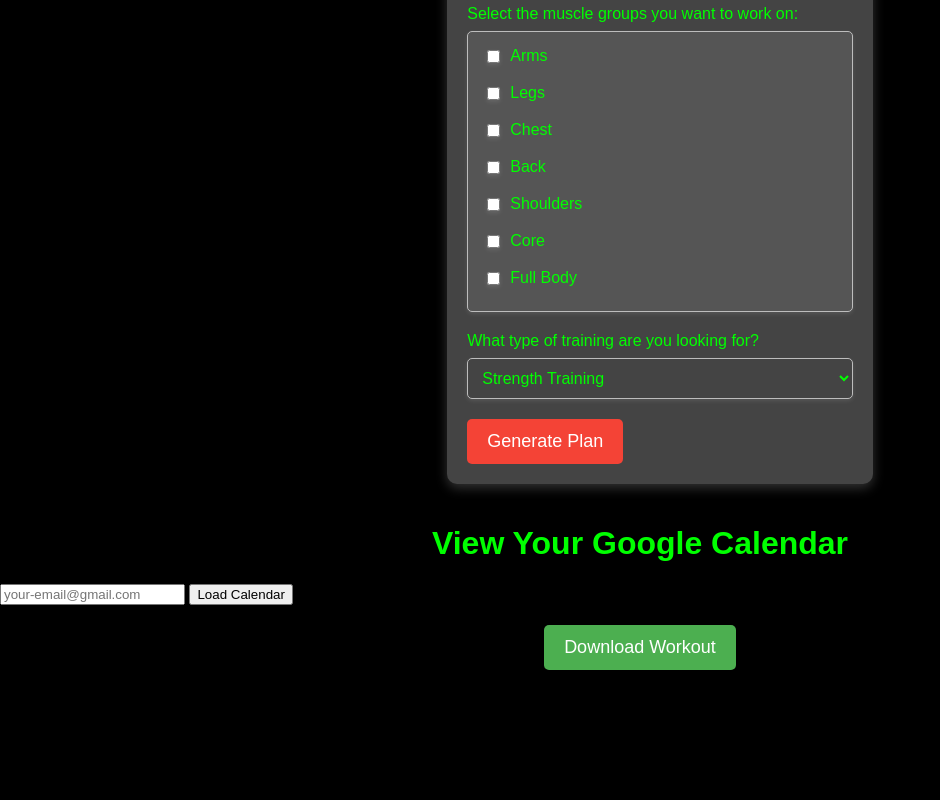
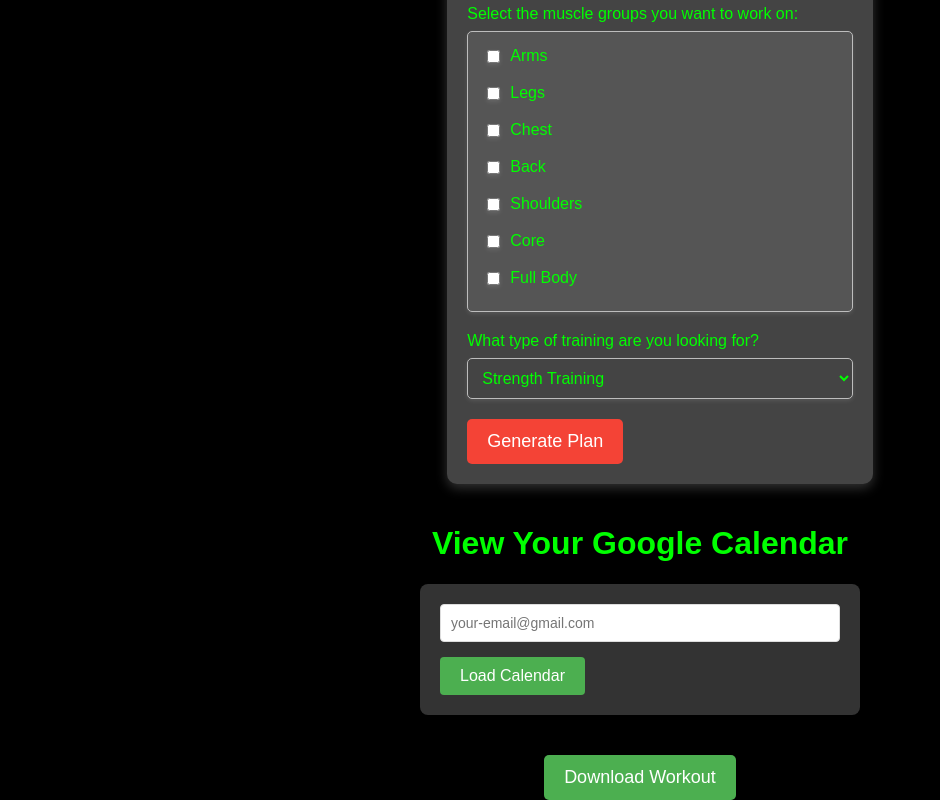
Before and after one commit to AndrewJop/Trainify, a website: page src/planner.html in a window 1280 px wide. Shown: the part 604-1404 px from the top of the page, without its empty margins (0-940 px from the left). Before the commit the page ends 1274 px from the top, so only its background shows below. Drawn offline with Linux system fonts and the light colour scheme.

Commit message:
styling changes

```diff
--- a/src/styles.css
+++ b/src/styles.css
@@ -274,3 +274,85 @@ h1 {
     font-size: 24px; /* Font size for visibility */
     text-align: center;
 }
+
+.response{
+    flex: auto;
+    justify-content: center;
+    align-items: center;
+}
+.white{
+    color:white;
+    padding: 3rem;
+}
+/* Style for the form container */
+#calendar-form {
+    display: flex;
+    flex-direction: column;
+    align-items: flex-start;
+    margin: 20px auto;
+    padding: 20px;
+    max-width: 400px;
+    background-color: #333;
+    border-radius: 8px;
+    box-shadow: 0 4px 10px rgba(0, 0, 0, 0.1);
+}
+
+/* Style for the form labels */
+#calendar-form label {
+    font-size: 16px;
+    color: #ffffff;
+    margin-bottom: 8px;
+    font-family: 'Arial', sans-serif;
+}
+
+/* Style for the input field */
+#calendar-form input {
+    width: 100%;
+    padding: 10px;
+    margin-bottom: 15px;
+    font-size: 14px;
+    border: 1px solid #ddd;
+    border-radius: 4px;
+    box-sizing: border-box;
+}
+
+/* Style for the input field when focused */
+#calendar-form input:focus {
+    border-color: #4CAF50;
+    outline: none;
+    box-shadow: 0 0 5px rgba(76, 175, 80, 0.5);
+}
+
+/* Style for the submit button */
+#calendar-form button {
+    background-color: #4CAF50;
+    color: white;
+    padding: 10px 20px;
+    border: none;
+    border-radius: 4px;
+    cursor: pointer;
+    font-size: 16px;
+    transition: background-color 0.3s ease;
+}
+
+/* Style for the button when hovered */
+#calendar-form button:hover {
+    background-color: #45a049;
+}
+
+/* Media query for responsiveness */
+@media (max-width: 600px) {
+    #calendar-form {
+        max-width: 90%;
+    }
+}
+#calendar-container {
+    display: flex;
+    justify-content: center;
+}
+iframe {
+    border-radius: 8px;
+    width: 1000px;  /* Adjust the width to your needs */
+    height: 600px;
+    box-shadow: 0 4px 10px rgba(0, 0, 0, 0.3);
+}
```
Also changed, not shown: src/styles2.css (line endings or trailing spaces).
